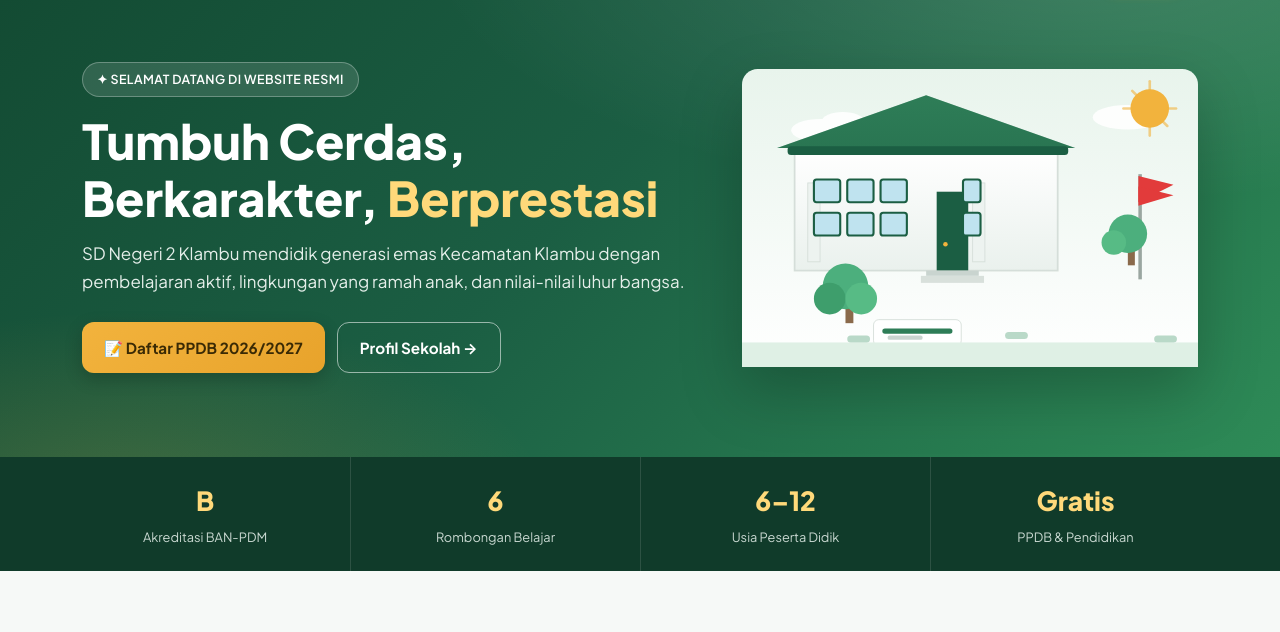
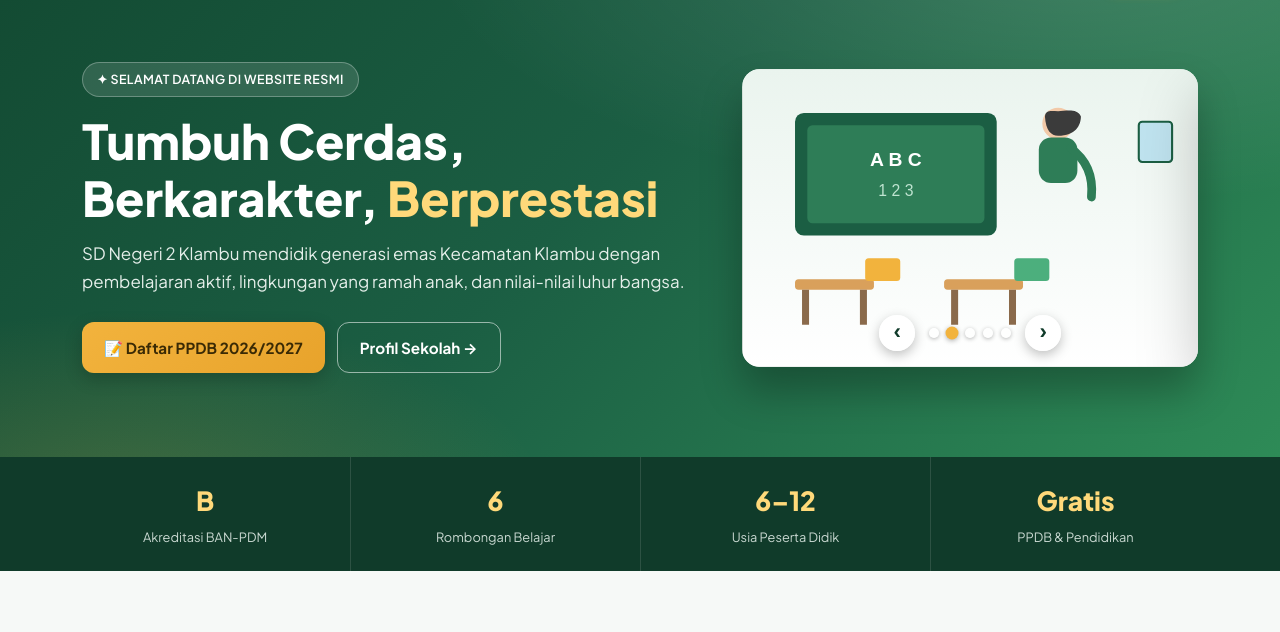
Before and after one commit to muhammadzaidun32-hub/sdn2klambu, a plain HTML site: page index.html in a window 1280 px wide. Shown: the part 117-749 px from the top of the page. Drawn offline with Linux system fonts and the light colour scheme.

Commit message:
Hero slider 5 gambar: titik navigasi + panah kiri/kanan di tengah bawah, autoplay 4 detik, swipe di HP

```diff
--- a/css/style.css
+++ b/css/style.css
@@ -38,6 +38,47 @@ a{color:var(--hijau-800);text-decoration:none}
 a:hover{opacity:.92}
 h1,h2,h3,h4{line-height:1.25;color:var(--hijau-900);font-weight:800}
 .container{max-width:1160px;margin:0 auto;padding:0 22px}
+
+/* ---------- Hero slider ---------- */
+.hero-slider{
+  position:relative;border-radius:18px;overflow:hidden;
+  box-shadow:0 24px 40px rgba(0,0,0,.28);
+  background:#DFF0E5;
+}
+.hs-track{
+  display:flex;transition:transform .55s cubic-bezier(.4,0,.2,1);
+}
+.hs-track img{
+  width:100%;flex:0 0 100%;display:block;object-fit:cover;
+}
+.hs-controls{
+  position:absolute;left:0;right:0;bottom:10px;
+  display:flex;align-items:center;justify-content:center;gap:14px;
+  padding:6px 0;
+}
+.hs-arrow{
+  width:36px;height:36px;border-radius:50%;border:0;cursor:pointer;
+  background:rgba(255,255,255,.92);color:var(--hijau-900);
+  font-size:1.4rem;line-height:1;font-weight:800;
+  display:grid;place-items:center;
+  box-shadow:0 4px 12px rgba(0,0,0,.25);
+  transition:background .15s,transform .15s;
+}
+.hs-arrow:hover{background:#fff;transform:scale(1.07)}
+.hs-arrow:active{transform:scale(.96)}
+.hs-dots{display:flex;gap:8px;align-items:center}
+.hs-dot{
+  width:10px;height:10px;border-radius:50%;border:0;padding:0;cursor:pointer;
+  background:rgba(255,255,255,.55);
+  box-shadow:0 1px 4px rgba(0,0,0,.3);
+  transition:background .2s,transform .2s;
+}
+.hs-dot.active{background:#F2B33D;transform:scale(1.3)}
+@media (max-width:560px){
+  .hs-arrow{width:32px;height:32px;font-size:1.15rem}
+  .hs-controls{bottom:8px;gap:10px}
+  .hs-dot{width:8px;height:8px}
+}
 
 /* ---------- Topbar ---------- */
 .topbar{
--- a/index.html
+++ b/index.html
@@ -65,7 +65,20 @@
       </div>
     </div>
     <div class="hero-art">
-      <img src="assets/img/hero-sekolah.svg" alt="Ilustrasi gedung SDN 2 Klambu">
+      <div class="hero-slider" id="hero-slider">
+        <div class="hs-track">
+          <img src="assets/img/hero-sekolah.svg" alt="Gedung sekolah SDN 2 Klambu">
+          <img src="assets/img/slide-2.svg" alt="Suasana belajar mengajar di kelas">
+          <img src="assets/img/slide-3.svg" alt="Kegiatan pramuka dan api unggun">
+          <img src="assets/img/slide-4.svg" alt="Pojok baca perpustakaan">
+          <img src="assets/img/slide-5.svg" alt="Barisan upacara bendera">
+        </div>
+        <div class="hs-controls" aria-label="Kontrol slider">
+          <button class="hs-arrow" id="hs-prev" type="button" aria-label="Slide sebelumnya">‹</button>
+          <div class="hs-dots" id="hs-dots" role="tablist" aria-label="Pilih slide"></div>
+          <button class="hs-arrow" id="hs-next" type="button" aria-label="Slide berikutnya">›</button>
+        </div>
+      </div>
     </div>
   </div>
 </section>
--- a/js/main.js
+++ b/js/main.js
@@ -19,4 +19,52 @@ document.addEventListener('DOMContentLoaded', () => {
   // Tahun otomatis di footer
   const y = document.getElementById('year');
   if (y) y.textContent = new Date().getFullYear();
+
+  // ======== Hero slider (beranda) ========
+  const slider = document.getElementById('hero-slider');
+  if (slider) {
+    const track = slider.querySelector('.hs-track');
+    const dotsWrap = slider.querySelector('#hs-dots');
+    const slides = track ? [...track.querySelectorAll('img')] : [];
+    let idx = 0, timer = null;
+
+    if (track && slides.length > 1) {
+      // buat titik navigasi sesuai jumlah slide
+      slides.forEach((_, i) => {
+        const d = document.createElement('button');
+        d.type = 'button';
+        d.className = 'hs-dot' + (i === 0 ? ' active' : '');
+        d.setAttribute('aria-label', 'Ke slide ' + (i + 1));
+        d.addEventListener('click', () => { keSlide(i); restart(); });
+        dotsWrap.append(d);
+      });
+
+      const keSlide = (i) => {
+        idx = (i + slides.length) % slides.length;
+        track.style.transform = `translateX(-${idx * 100}%)`;
+        dotsWrap.querySelectorAll('.hs-dot').forEach((d, k) => d.classList.toggle('active', k === idx));
+      };
+
+      document.getElementById('hs-prev')?.addEventListener('click', () => { keSlide(idx - 1); restart(); });
+      document.getElementById('hs-next')?.addEventListener('click', () => { keSlide(idx + 1); restart(); });
+
+      // autoplay 4 detik
+      const mulai = () => { timer = setInterval(() => keSlide(idx + 1), 4000); };
+      const berhenti = () => clearInterval(timer);
+      const restart = () => { berhenti(); mulai(); };
+      mulai();
+      // jeda autoplay saat kursor di atas slider
+      slider.addEventListener('mouseenter', berhenti);
+      slider.addEventListener('mouseleave', mulai);
+      // sentuhan HP: geser
+      let sx = null;
+      slider.addEventListener('touchstart', e => { sx = e.touches[0].clientX; }, { passive: true });
+      slider.addEventListener('touchend', e => {
+        if (sx === null) return;
+        const dx = e.changedTouches[0].clientX - sx;
+        if (Math.abs(dx) > 40) { keSlide(dx < 0 ? idx + 1 : idx - 1); restart(); }
+        sx = null;
+      }, { passive: true });
+    }
+  }
 });
```
Also changed, not shown: assets/img/slide-2.svg (added), assets/img/slide-3.svg (added), assets/img/slide-4.svg (added), assets/img/slide-5.svg (added).
